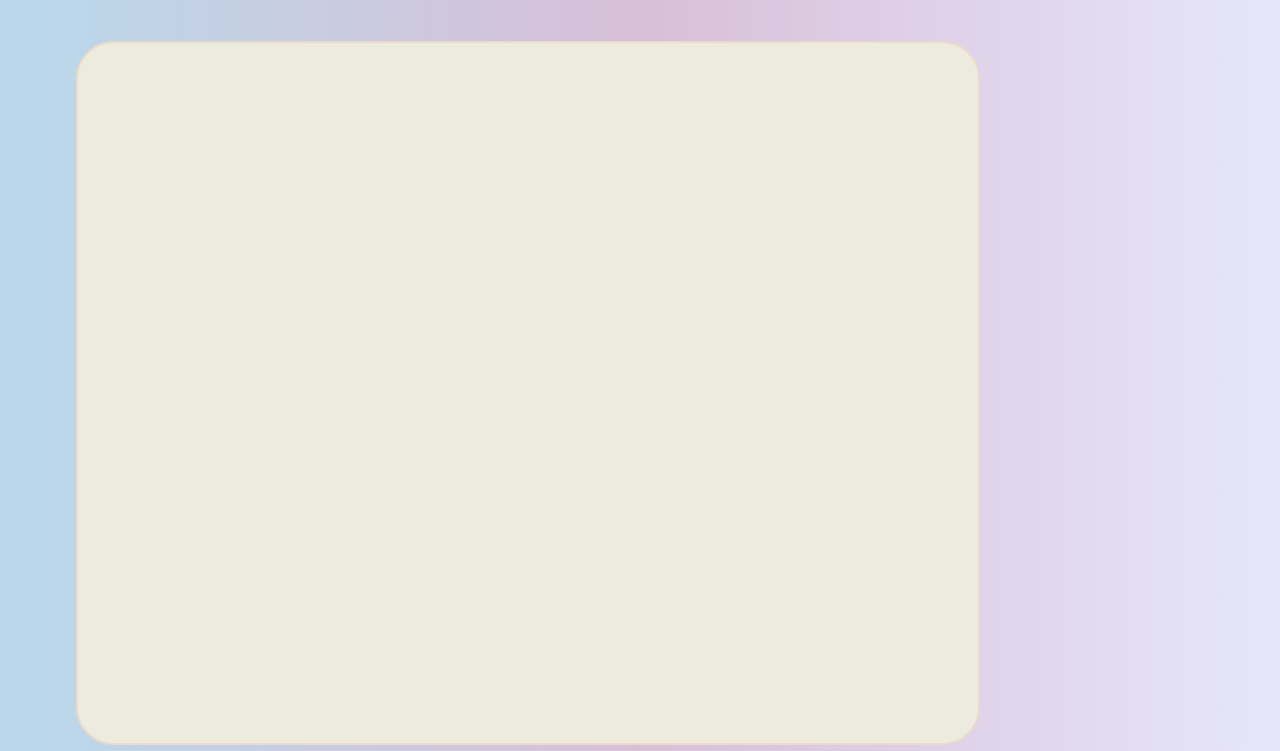
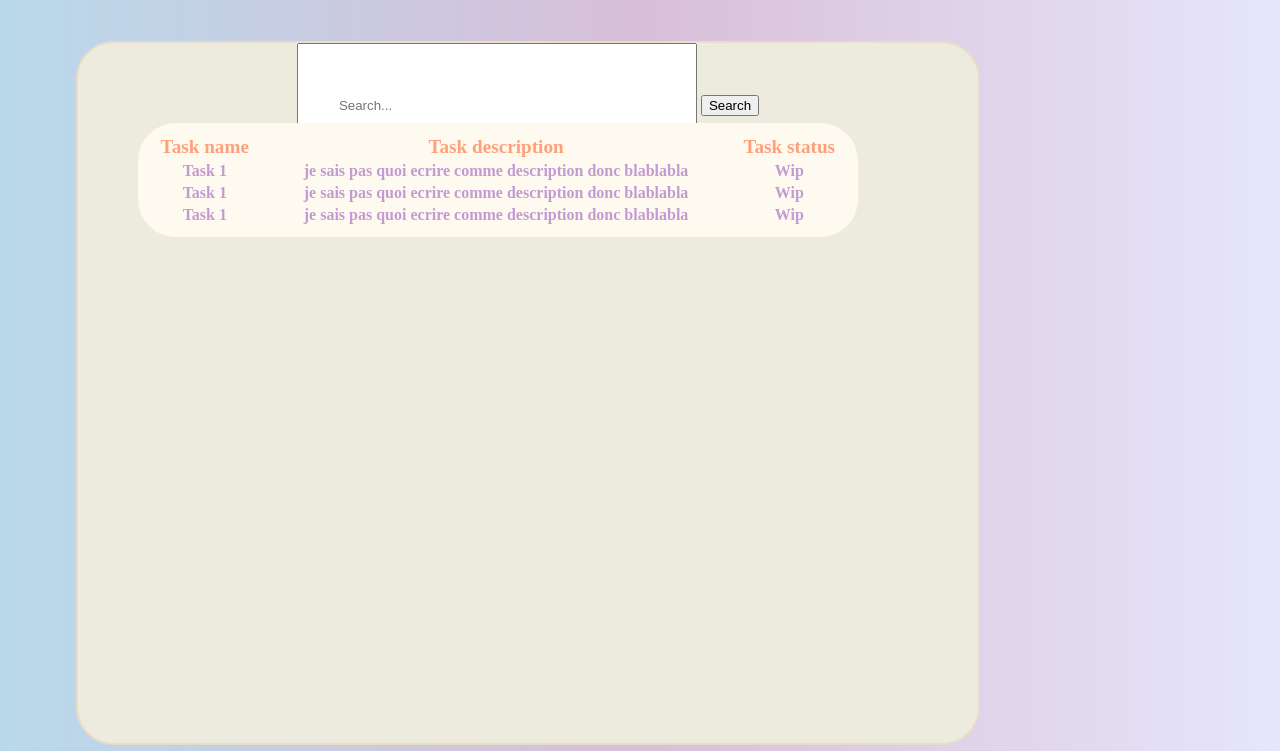
Before and after one commit to Imane-baq/ToDo-Web-app, a website: page index.html in a window 1280 px wide. Shown: the part 49-800 px from the top of the page. Drawn offline with Linux system fonts and the light colour scheme.

Commit message:
interface done

```diff
--- a/Css/main.css
+++ b/Css/main.css
@@ -55,3 +55,32 @@ p {
     top: 0;
     text-align: center;
 }
+.searchTask{
+    position: absolute;
+    width: 500px;
+    height: 200px;
+    right: 200px;
+}
+input{
+    width: 80%;
+    height: 20%;
+    padding: 60px 40px;
+    /*this doesnt work idk why come back to fix it */
+}
+.task_table{
+    background-color: floralwhite;
+    position: absolute;
+    margin-top: 80px;
+    right: 120px;
+    font-size: larger;
+    padding: 10px;
+    border-radius: 1cm;
+    width: 80%;
+}
+#info-table{
+    color: lightsalmon;
+}
+#contenu-table{
+    color:#C39BD3;
+    font-size: medium;
+}
--- a/index.html
+++ b/index.html
@@ -22,6 +22,34 @@
 </div>
 
 <div class="rectangle">
+    <form class="searchTask" role="search">
+        <input type="search" id="query" name="q"
+        placeholder="Search..."
+        aria-label="Search through your tasks">
+        <button id ="search">Search</button>
+
+    </form>
+    <table class="task_table">
+        <tr id="info-table">
+           <th>Task name </th>
+            <th>Task description </th>
+            <th>Task status </th>
+        <tr id="contenu-table">
+            <th>Task  1  </th>
+            <th>je sais pas quoi ecrire comme description donc blablabla </th>
+            <th>Wip </th>
+        <tr id="contenu-table">
+            <th>Task  1  </th>
+            <th>je sais pas quoi ecrire comme description donc blablabla </th>
+            <th>Wip </th>
+        <tr id="contenu-table">
+            <th>Task  1  </th>
+            <th>je sais pas quoi ecrire comme description donc blablabla </th>
+            <th>Wip </th>
+
+        </tr>
+    </table>
+
 
 </div>
 
```
